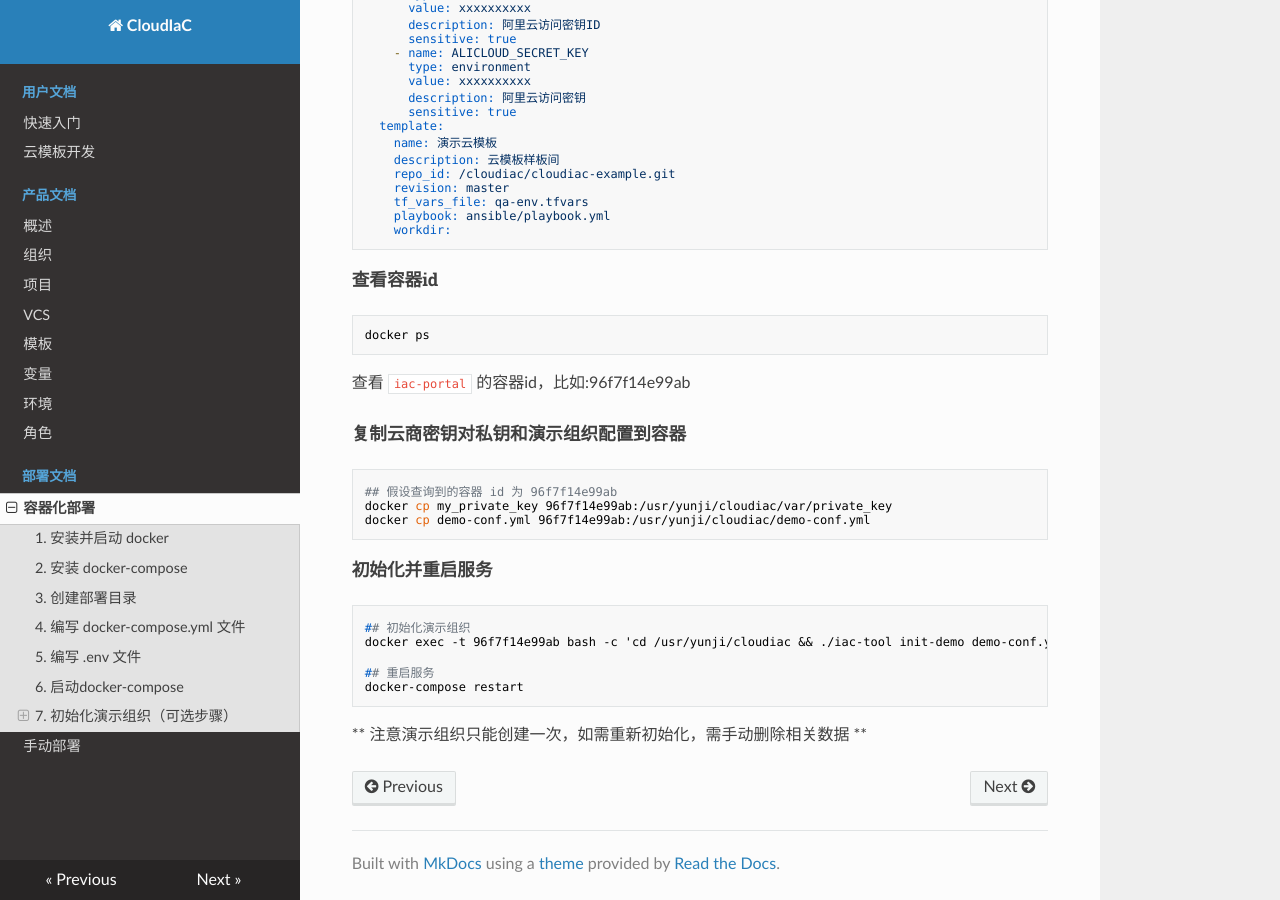
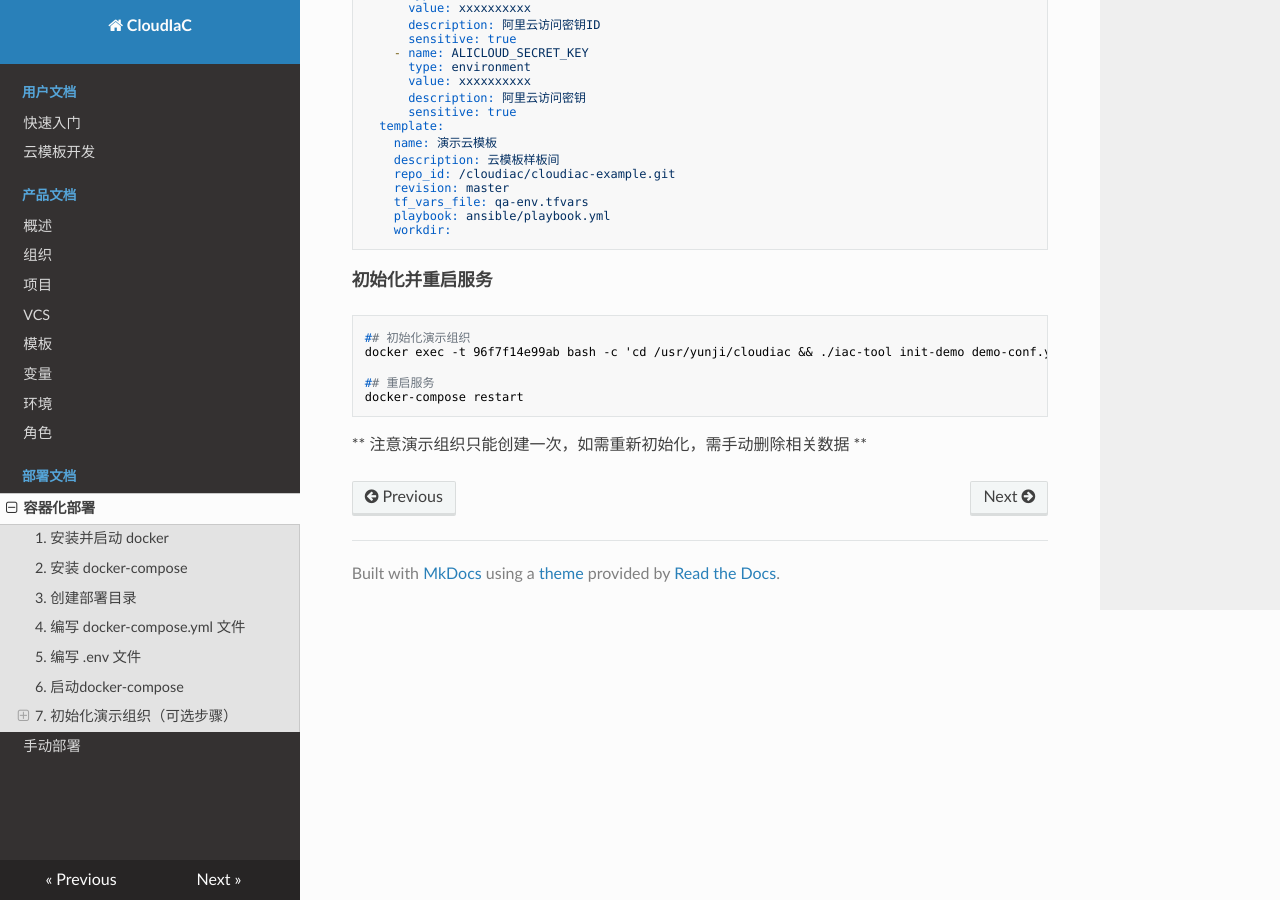
Before and after one commit to idcos/cloudiac, an MkDocs documentation site: the page built from docs/mkdocs/deploy/container.md, in a window 1280 px wide and 900 px high, scrolled down 3256 px. Built offline with MkDocs 1.6.1, drawn with Linux system fonts in a browser that asks for light colours; nearby versions of some CDN libraries.

Commit message:
删除copy 私钥步骤
CloudIaC 已有用户界面实现上传私钥，无须在初始化时进行改步骤

````diff
--- a/docs/mkdocs/deploy/container.md
+++ b/docs/mkdocs/deploy/container.md
@@ -205,18 +205,6 @@ organization:
     workdir:
 ```
 
-##### 查看容器id
-```bash
-docker ps
-```
-查看 ```iac-portal``` 的容器id，比如:96f7f14e99ab
-
-##### 复制云商密钥对私钥和演示组织配置到容器
-```bash
-## 假设查询到的容器 id 为 96f7f14e99ab
-docker cp my_private_key 96f7f14e99ab:/usr/yunji/cloudiac/var/private_key
-docker cp demo-conf.yml 96f7f14e99ab:/usr/yunji/cloudiac/demo-conf.yml
-```
 
 ##### 初始化并重启服务
 ```shell
````
